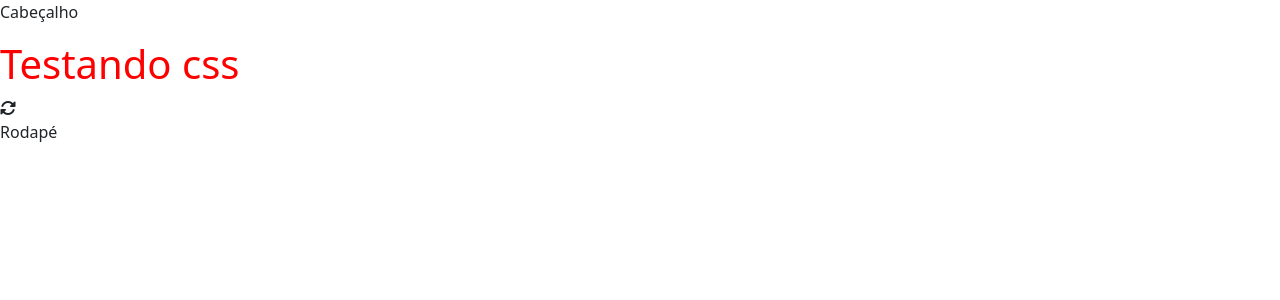
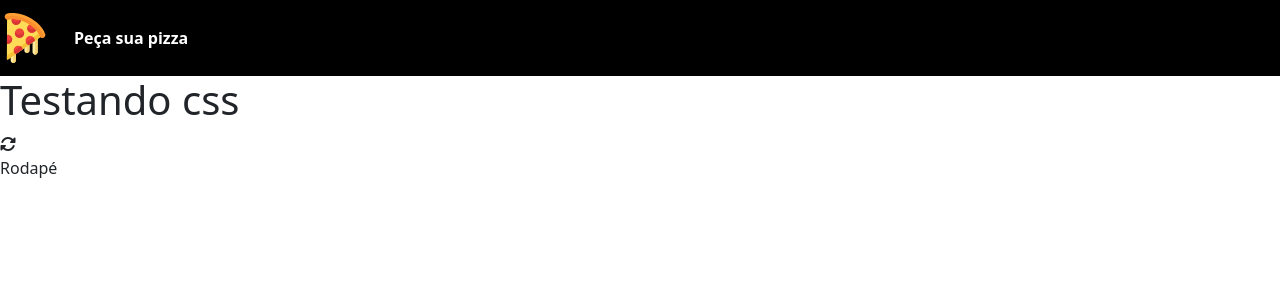
Before and after one commit to freitasj1/projeto-pizzaria, a PHP site: page / in a window 1280 px wide. Shown: the top 300 px of the page. Run offline with PHP 8.4, Linux system fonts and the light colour scheme; some libraries are stand-ins or nearby versions.

Commit message:
cabeçalho do site

```diff
--- /dev/null
+++ b/css/style.css
@@ -0,0 +1,18 @@
+html, body {
+    height: 100%;
+  }
+
+  /* NAVBAR */
+  #brand-logo {
+    width: 50px;
+  }
+
+.navbar.navbar-expand-lg {
+  background-color: #000;
+  font-weight: bold;
+
+}
+
+.navbar.navbar-expand-lg a {
+  color: #fff;
+}
--- a/css/styles.css
+++ /dev/null
@@ -1,3 +0,0 @@
-h1 {
-    color: red;
-}
--- a/templates/header.php
+++ b/templates/header.php
@@ -8,10 +8,21 @@
     <link href="https://cdn.jsdelivr.net/npm/bootstrap@5.0.2/dist/css/bootstrap.min.css" rel="stylesheet" integrity="sha384-EVSTQN3/azprG1Anm3QDgpJLIm9Nao0Yz1ztcQTwFspd3yD65VohhpuuCOmLASjC" crossorigin="anonymous">
     <!-- FontAwesome -->
     <link rel="stylesheet" href="https://cdnjs.cloudflare.com/ajax/libs/font-awesome/6.6.0/css/all.min.css" integrity="sha512-Kc323vGBEqzTmouAECnVceyQqyqdsSiqLQISBL29aUW4U/M7pSPA/gEUZQqv1cwx4OnYxTxve5UMg5GT6L4JJg==" crossorigin="anonymous" referrerpolicy="no-referrer" />
-
+    <link rel="stylesheet" href="css\style.css">
     <link rel="stylesheet" href="css\styles.css">
 </head>
 <body>
     <header>
-        <p>Cabeçalho</p>
-    </header>
+    <nav class="navbar navbar-expand-lg">
+      <a href="index.php" class="navbar-brand">
+        <img src="img/pizza.svg" alt="Pizzaria do João" id="brand-logo">
+      </a>
+      <div class="collapse navbar-collapse" id="navbarNav">
+        <ul class="navbar-nav">
+          <li class="nav-item active">
+            <a href="index.php" class="nav-link">Peça sua pizza</a>
+          </li>
+        </ul>
+      </div>
+    </nav>
+  </header>
```
